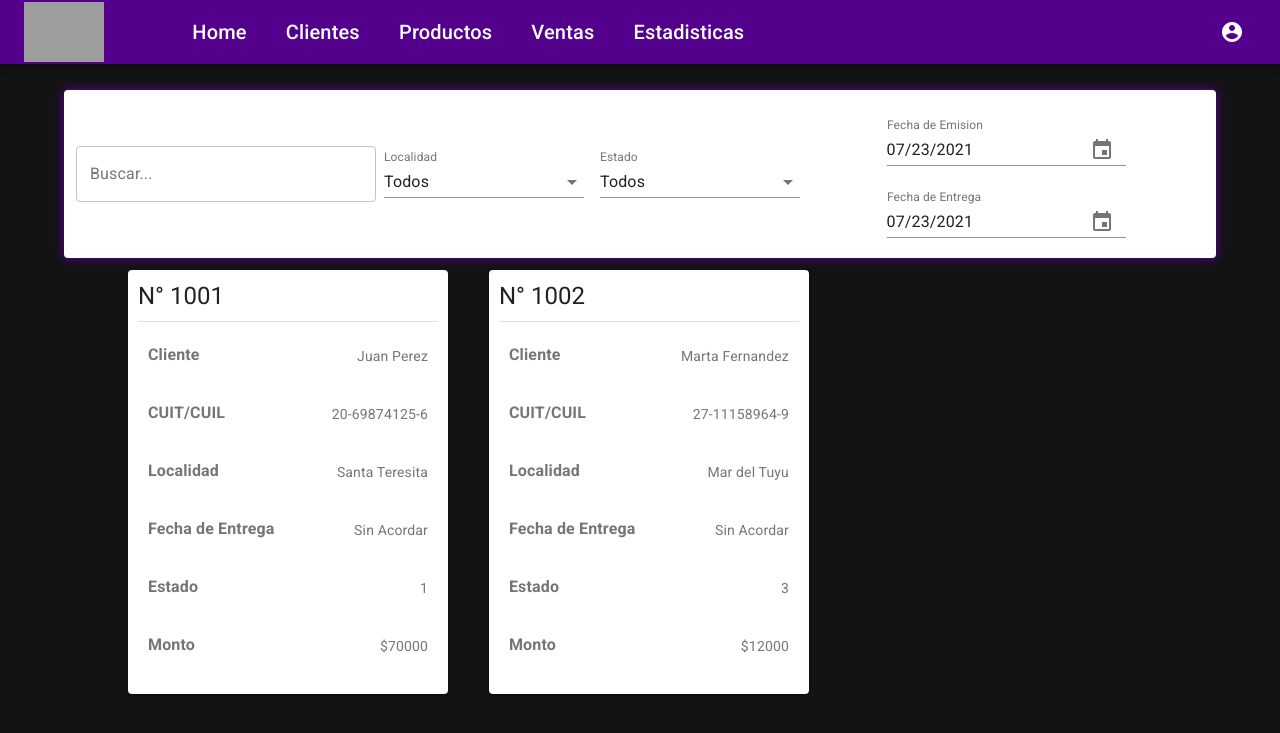
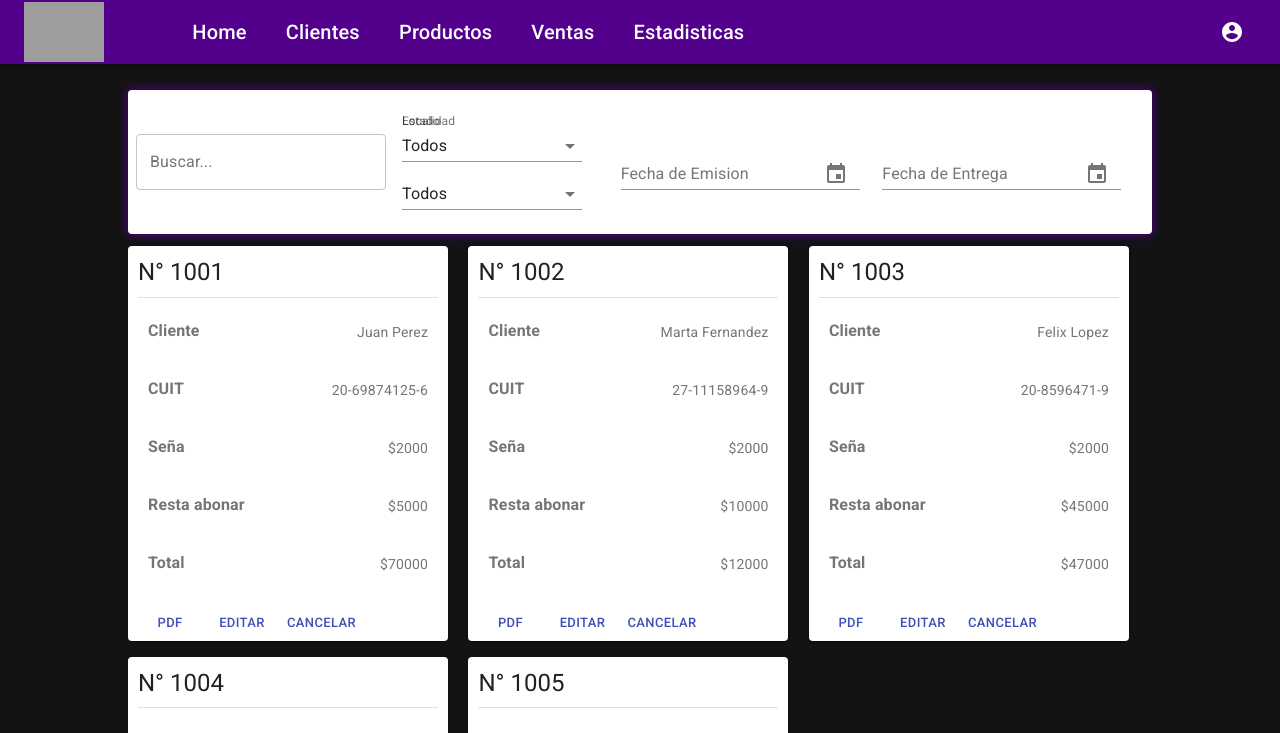
Before and after one commit to braian-baldino/Alemar-Web, a React (Create React App) app: page /ventas in a window 1280 px wide. Shown: the top 733 px of the page. Built offline with nearby package versions, Linux system fonts and the light colour scheme; grey boxes are pictures that could not be loaded.

Commit message:
second commit

```diff
--- a/src/components/Customer/Bars/CustomerFilterBar.module.scss
+++ b/src/components/Customer/Bars/CustomerFilterBar.module.scss
@@ -3,7 +3,7 @@
 
 .FilterBar {
   @include flexRowAround;
-  @include whiteCenteredBox(95%);
+  @include whiteCenteredBox(85%);
 
   margin-top: 2%;
   margin-bottom: 1%;
--- a/src/components/Customer/Customer.module.scss
+++ b/src/components/Customer/Customer.module.scss
@@ -1,7 +1,8 @@
 @import '../../utilities/colors.module.scss';
 
 .CustomerTable {
-  width: 95%;
+  width: 85%;
   margin: 0 auto;
+  margin-bottom: 40px;
   box-shadow: 0 0px 20px 1px $primaryPurple;
 }
--- a/src/components/Sale/Bars/SalesFilterBar.js
+++ b/src/components/Sale/Bars/SalesFilterBar.js
@@ -1,4 +1,4 @@
-import React from 'react';
+import React, {useState} from 'react';
 import { makeStyles } from '@material-ui/core/styles';
 import { MuiThemeProvider, createMuiTheme } from '@material-ui/core/styles';
 import FormControl from '@material-ui/core/FormControl';
@@ -25,10 +25,10 @@ const SalesFilterBar = props => {
 
   const useStyles = makeStyles(theme => ({
     formControl: {
-      margin: theme.spacing(1),
-      minWidth: 200,
+      margin: theme.spacing(2),
+      minWidth: 180
     },
-    textField: { minWidth: 300 },
+    textField: { minWidth: 250 },
     selectEmpty: {
       marginTop: theme.spacing(2),
     },
@@ -36,14 +36,10 @@ const SalesFilterBar = props => {
 
   const classes = useStyles();
 
-  const [regionValue, setRegionValue] = React.useState('all');
-  const [statusValue, setStatusValue] = React.useState('all');
-  const [selectedCreationDate, setSelectedCreationDate] = React.useState(
-    new Date()
-  );
-  const [selectedDeliveryDate, setSelectedDeliveryDate] = React.useState(
-    new Date()
-  );
+  const [regionValue, setRegionValue] = useState('all');
+  const [statusValue, setStatusValue] = useState('all');
+  const [selectedCreationDate, setSelectedCreationDate] = useState(null);
+  const [selectedDeliveryDate, setSelectedDeliveryDate] = useState(null);
 
   const handlerRegionDropdownChange = event => {
     setRegionValue(event.target.value);
@@ -84,8 +80,6 @@ const SalesFilterBar = props => {
             <MenuItem value="st">Santa Teresita</MenuItem>
             <MenuItem value="mdt">Mar del Tuyu</MenuItem>
           </Select>
-        </FormControl>
-        <FormControl className={classes.formControl}>
           <InputLabel id="status">Estado</InputLabel>
           <Select
             labelId="status"
@@ -101,6 +95,9 @@ const SalesFilterBar = props => {
             <MenuItem value="5">Entregado</MenuItem>
           </Select>
         </FormControl>
+        {/* <FormControl className={classes.formControl}>
+
+        </FormControl> */}
         <MuiPickersUtilsProvider utils={DateFnsUtils}>
           <Grid container justify="space-evenly">
             <KeyboardDatePicker
--- a/src/components/Sale/Bars/SalesFilterBar.module.scss
+++ b/src/components/Sale/Bars/SalesFilterBar.module.scss
@@ -3,11 +3,11 @@
 
 .FilterBar {
   @include flexRowAround;
-  @include whiteCenteredBox(90%);
+  @include whiteCenteredBox(80%);
 
   margin-top: 2%;
   margin-bottom: 1%;
-  padding: 12px;
+  padding: 8px;
   box-sizing: border-box;
   box-shadow: 0 0px 10px 1px $primaryPurple;
 }
--- a/src/components/Sale/Sale.js
+++ b/src/components/Sale/Sale.js
@@ -6,52 +6,26 @@ import styles from './Sale.module.scss';
 import SalesFilterBar from './Bars/SalesFilterBar';
 import SaleCard from './SaleCard';
 
-const tableMainHeaders = [
-  'Orden N°',
-  'Monto',
-  'Fecha de Entrega',
-  'Estado del Pedido',
-  'Administrar',
-];
+const itemsToDisplay = [{label:'Cliente',key: 'customerFullName'},{label:'CUIT',key: 'customerCuitCuil'},{label:'Seña',key: 'initialDeposit'},{label:'Resta abonar',key: 'finalDeposit'},{label:'Total',key: 'amount'}];
 
-const detailsTableHeaders = [
-  'Fecha de Emision',
-  'Cliente',
-  'Direccion',
-  'Localidad',
-  'Telefono',
-  'CUIT/CUIL',
-];
+const header = {label: 'N°', key:'orderNumber'};
 
-const mainKeys = ['orderNumber', 'amount', 'deliveryDate', 'status'];
-
-const detailsKeys = [
-  'creationDate',
-  'customerFullName',
-  'customerAddress',
-  'customerRegion',
-  'customerTelephone',
-  'customerCuitCuil',
-];
-
-const mapSalesToDataTable = sales => {
+const mapSalesToDataCard = sales => {
   return sales.map(sale => {
     return {
       id: sale.id,
       orderNumber: sale.orderNumber,
       amount: '$' + sale.amount,
+      initialDeposit : '$'+ sale.initialDeposit,
+      finalDeposit : '$'+ sale.finalDeposit,
       deliveryDate: sale.deliveryDate,
       status: sale.status,
-      details: [
-        {
       creationDate: sale.creationDate,
       customerFullName: `${sale.customer.firstName} ${sale.customer.lastName}`,
       customerAddress: sale.customer.address,
       customerRegion: sale.customer.region,
       customerTelephone: sale.customer.telephone,
       customerCuitCuil: sale.customer.cuitCuil,
-        },
-      ],
       // productsSold: sale.productsSold,
     };
   });
@@ -60,20 +34,17 @@ const mapSalesToDataTable = sales => {
 const Sale = () => {
   const [sales, setSales] = useState(mockSales);
 
+  const mappedSales = mapSalesToDataCard(sales);
   return (
     <Section>
       <SalesFilterBar onFilter={() => {}} />
       <div className={styles.GridCards}>
-        {/* <ExtenseTable
-          tableData={sales}
-          mapData={mapSalesToDataTable}
-          mainHeaders={tableMainHeaders}
-          detailsHeaders={detailsTableHeaders}
-          mainKeys={mainKeys}
-          detailsKeys={detailsKeys}
-        /> */}
-        {sales.map((sale, i) => {
-          return <SaleCard key={i} sale={sale} />;
+        {mappedSales.map((sale, i) => {
+          return <SaleCard
+                    key={i}
+                    sale={sale}
+                    labelKeyObjectArray={itemsToDisplay}
+                    headerObject = {header} />;
         })}
       </div>
     </Section>
--- a/src/components/Sale/Sale.module.scss
+++ b/src/components/Sale/Sale.module.scss
@@ -15,7 +15,7 @@
   // grid-template-columns: repeat(3, 1fr);
   grid-template-columns: repeat(auto-fill, 20em);
 
-  grid-gap: 4%;
+  grid-gap: 2%;
 }
 
 .GridCards div {
--- a/src/components/Sale/SaleCard.js
+++ b/src/components/Sale/SaleCard.js
@@ -8,49 +8,33 @@ import Button from '@material-ui/core/Button';
 import Typography from '@material-ui/core/Typography';
 import Divider from '@material-ui/core/Divider';
 import styles from './SaleCard.module.scss';
+import SaleCardItem from './SaleCardItem';
 
 export default function SaleCard(props) {
-  const { sale } = props;
+  const { sale,labelKeyObjectArray, headerObject } = props;
 
   return (
     <Card
       onClick={() => {
-        alert(`Client ${sale.customer.firstName} ${sale.customer.lastName}`);
+        alert(`Orden de venta ${sale[headerObject.key]}`);
       }}
     >
       <CardActionArea>
         <CardContent>
           <Typography gutterBottom variant="h5" component="h2">
-            N° {sale.orderNumber}
+            {headerObject.label} {sale[headerObject.key]}
           </Typography>
           <Divider />
           <Typography variant="body2" color="textSecondary" component="div">
-            <div className={styles.CardItems}>
-              <label>Cliente</label>
-              <p>
-                {sale.customer.firstName} {sale.customer.lastName}
-              </p>
-            </div>
-            <div className={styles.CardItems}>
-              <label>CUIT/CUIL</label>
-              <p>{sale.customer.cuitCuil}</p>
-            </div>
-            <div className={styles.CardItems}>
-              <label>Localidad</label>
-              <p>{sale.customer.region}</p>
-            </div>
-            <div className={styles.CardItems}>
-              <label>Fecha de Entrega</label>
-              <p>{sale.deliveryDate ?? 'Sin Acordar'}</p>
-            </div>
-            <div className={styles.CardItems}>
-              <label>Estado</label>
-              <p>{sale.status}</p>
-            </div>
-            <div className={styles.CardItems}>
-              <label>Monto</label>
-              <p>${sale.amount}</p>
-            </div>
+            {
+            labelKeyObjectArray.map((element,i) => {
+              return <SaleCardItem
+                key={i}
+                className={styles.CardItems}
+                label={element.label}
+                text={sale[element.key]}
+                />
+            })}
           </Typography>
         </CardContent>
       </CardActionArea>
--- /dev/null
+++ b/src/components/Sale/SaleCardItem.js
@@ -0,0 +1,13 @@
+import React from 'react';
+
+const SaleCardItem = (props) => {
+    const {className, label, text } = props;
+    return (
+        <div className={className}>
+            <label>{label}</label>
+            <p>{text}</p>
+        </div>
+    );
+}
+
+export default SaleCardItem;
--- a/src/components/Tables/ExtenseTable.module.scss
+++ b/src/components/Tables/ExtenseTable.module.scss
@@ -4,3 +4,10 @@
 .AddCustomerIcon {
   @include icon($primaryPurple, $secondaryPurple, 30px);
 }
+
+.DetailsTable{
+  background-color: #eeededdc;
+  border-radius: 5px;
+  border: 1px double $primaryGreen;
+  box-sizing: border-box;
+}
--- a/src/dummy/Sales.js
+++ b/src/dummy/Sales.js
@@ -29,6 +29,8 @@ const Sales = [
       },
     ],
     amount: 70000,
+    initialDeposit: 2000,
+    finalDeposit: 5000,
     creationDate: '2020-05-10',
     deliveryDate: null,
     status: 1,
@@ -63,6 +65,8 @@ const Sales = [
       },
     ],
     amount: 12000,
+    initialDeposit: 2000,
+    finalDeposit: 10000,
     creationDate: '2020-05-10',
     deliveryDate: null,
     status: 3,
@@ -105,6 +109,8 @@ const Sales = [
       },
     ],
     amount: 47000,
+    initialDeposit: 2000,
+    finalDeposit: 45000,
     creationDate: '2020-05-10',
     deliveryDate: '2020-07-03',
     status: 0,
@@ -147,6 +153,8 @@ const Sales = [
       },
     ],
     amount: 150000,
+    initialDeposit: 50000,
+    finalDeposit: 100000,
     creationDate: '2020-05-10',
     deliveryDate: '2020-08-21',
     status: 2,
@@ -197,6 +205,8 @@ const Sales = [
       },
     ],
     amount: 190000,
+    initialDeposit: 100000,
+    finalDeposit: 90000,
     creationDate: '2020-05-10',
     deliveryDate: null,
     status: 2,
```
Also changed, not shown: src/components/Tables/ExtenseTable.js (+8 -8 lines). Lines whose indentation alone changed are shown as unchanged.
